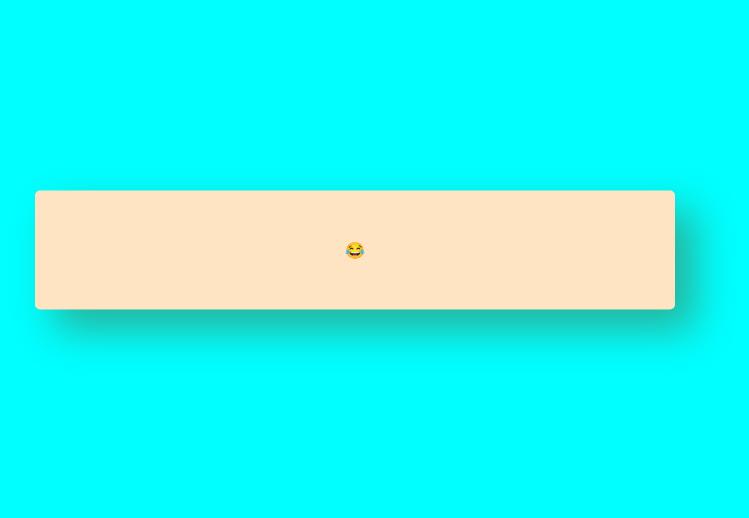
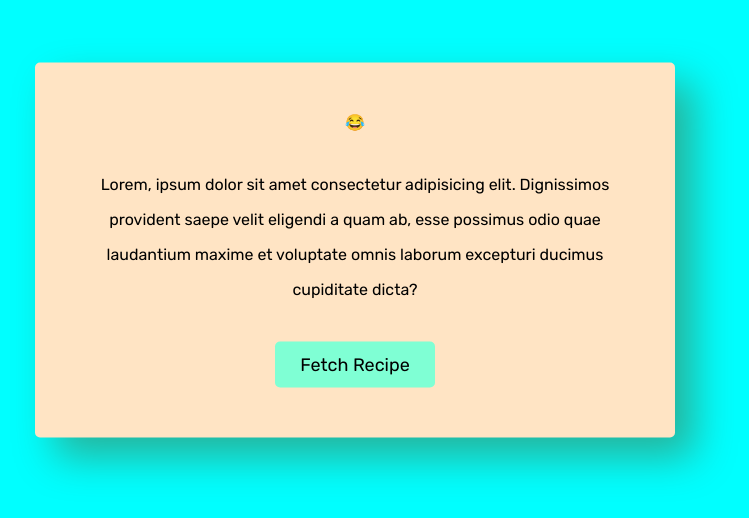
Before and after one commit to nnasa14/meal-finder, a plain HTML site: page index.html in a window 1280 px wide. Shown: the part 150-668 px from the top of the page, without its empty margins (285-1034 px from the left). Drawn offline with Linux system fonts and the light colour scheme.

Commit message:
implementing button, developing output display

```diff
--- a/index.html
+++ b/index.html
@@ -12,6 +12,8 @@
 <body>
     <div class="wrapper">
         <span>&#128514;</span>
+        <p id="recipe">Lorem, ipsum dolor sit amet consectetur adipisicing elit. Dignissimos provident saepe velit eligendi a quam ab, esse possimus odio quae laudantium maxime et voluptate omnis laborum excepturi ducimus cupiditate dicta?</p>
+        <button id="'btn">Fetch Recipe</button>
     </div>
 
     <!-- Script -->
--- a/style.css
+++ b/style.css
@@ -2,6 +2,7 @@
     padding: 0;
     margin: 0;
     box-sizing: border-box;
+    font-family: "Rubik", sans-serif;
 }
 
 body{
@@ -26,3 +27,27 @@ span{
     text-align: center;
     font-size: 100%;
 }
+
+p{
+    font-size: 16px;
+    color: black;
+    font-weight: 400;
+    text-align: center;
+    word-wrap: break-word;
+    line-height: 35px;
+    margin: 35px 0;
+}
+
+button{
+    display: block;
+    background-color: aquamarine;
+    border: none;
+    padding: 5px;
+    font-size: 18px;
+    color: black;
+    font-weight: 18px;
+    padding:  12px 25px;
+    margin: 0 auto;
+    border-radius: 5px;
+    cursor: pointer;
+}
```
